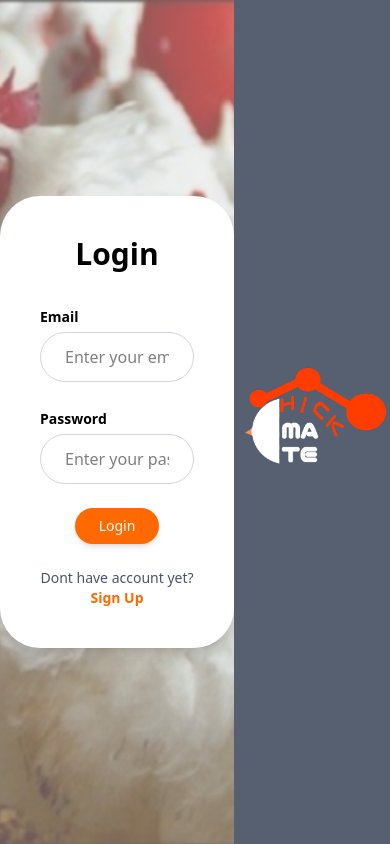
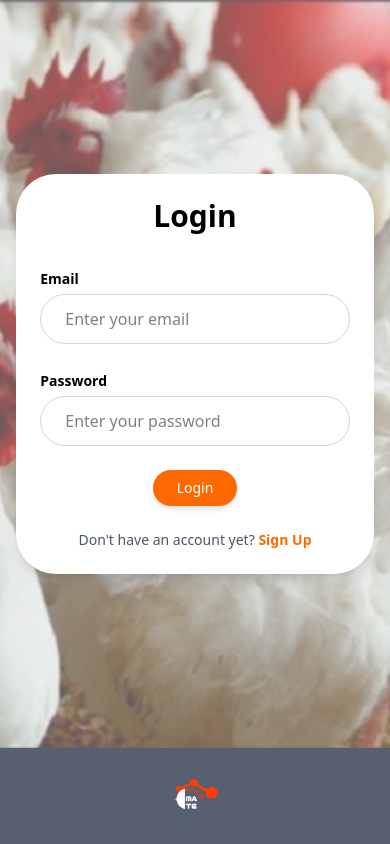
Before and after one commit to 05-14th/PMS, a React (Vite) app: page / in a window 390 px wide. Built offline with nearby package versions, Linux system fonts and the light colour scheme.

Commit message:
adjust mobile view

```diff
--- a/src/pages/LoginModal.tsx
+++ b/src/pages/LoginModal.tsx
@@ -36,17 +36,17 @@ const LoginModal: React.FC = () => {
   };
 
   return (
-    <div className="flex h-screen w-screen">
+<div className="flex flex-col md:flex-row h-screen w-screen">
   {/* Left Side - Background Image with Form */}
   <div
-        className="w-3/5 flex items-center justify-center"
+    className="flex-1 flex items-center justify-center"
     style={{
       backgroundImage: "url('/Extras/chicken.png')",
       backgroundSize: "cover",
       backgroundPosition: "center",
     }}
   >
-        <div className="bg-white rounded-[40px] p-10 w-full max-w-md shadow-lg">
+    <div className="bg-white rounded-[40px] p-6 md:p-10 w-11/12 max-w-md shadow-lg">
       <h2 className="text-3xl font-bold text-center mb-8">Login</h2>
       <form className="space-y-6" onSubmit={handleSubmit}>
         <div>
@@ -78,7 +78,7 @@ const LoginModal: React.FC = () => {
           {loading ? "Signing in..." : "Login"}
         </button>
         <div className="text-center mt-4 text-sm">
-              <span className="text-gray-600">Dont have account yet? </span>
+          <span className="text-gray-600">Don't have an account yet? </span>
           <button
             type="button"
             onClick={handleSignUpRedirect}
@@ -92,10 +92,17 @@ const LoginModal: React.FC = () => {
   </div>
 
  {/* Right Side - Logo or Illustration */}
-      <div className="w-2/5 flex items-center justify-center bg-[#576070]">
-        <img src="\Extras\logo2.png" alt="Chickmate Logo" className="w-60" />
+<div className="flex items-center justify-center bg-[#576070] w-full md:w-2/5 h-24 sm:h-40 md:h-auto">
+  <img
+    src="/Extras/logo2.png"
+    alt="Chickmate Logo"
+    className="w-12 sm:w-32 md:w-70"
+  />
 </div>
+
 </div>
+
+
   );
 };
 
```
Lines whose indentation alone changed are shown as unchanged.
